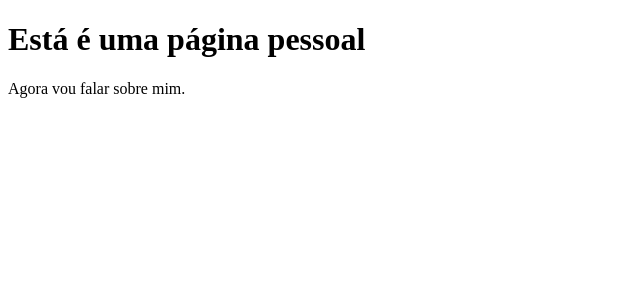
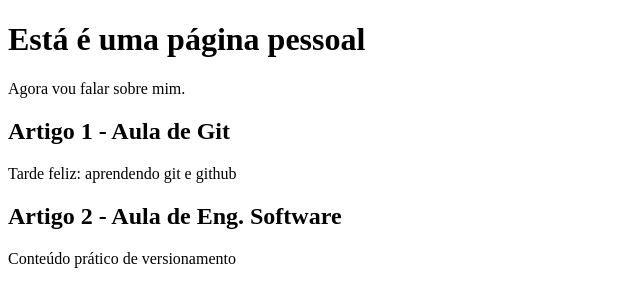
Before and after one commit to viviane-menezes/Site-pessoal, a plain HTML site: page index.html in a window 1280 px wide. Shown: the whole page, without its empty margins (0-640 px from the left). Drawn offline with Linux system fonts and the light colour scheme.

Commit message:
Adiconei conteudo

```diff
--- a/index.html
+++ b/index.html
@@ -3,10 +3,23 @@
 <head>
     <meta charset="UTF-8">
     <meta name="viewport" content="width=device-width, initial-scale=1.0">
-    <title>Document</title>
+    <title>Página Pessoal</title>
 </head>
 <body>
     <h1> Está é uma página pessoal</h1>
     <p>Agora vou falar sobre mim.</p>
+
+    <main>
+        <article>
+            <h2>Artigo 1 - Aula de Git</h2>
+            <p> Tarde feliz: aprendendo git e github</p>
+        </article>
+
+        <article>
+            <h2> Artigo 2 - Aula de Eng. Software</h2>
+            <p>Conteúdo prático de versionamento</p>
+        </article>
+    </main>
+
 </body>
 </html>
```
